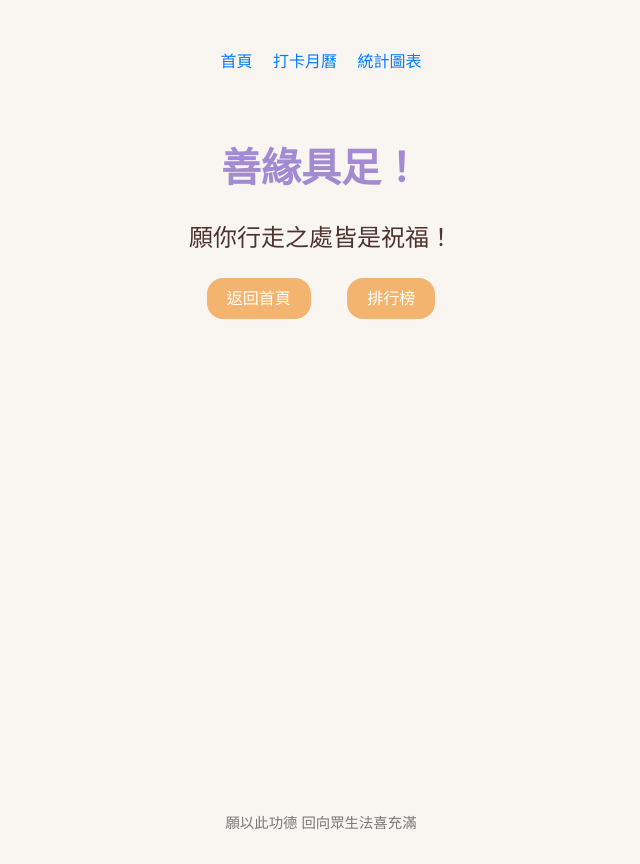
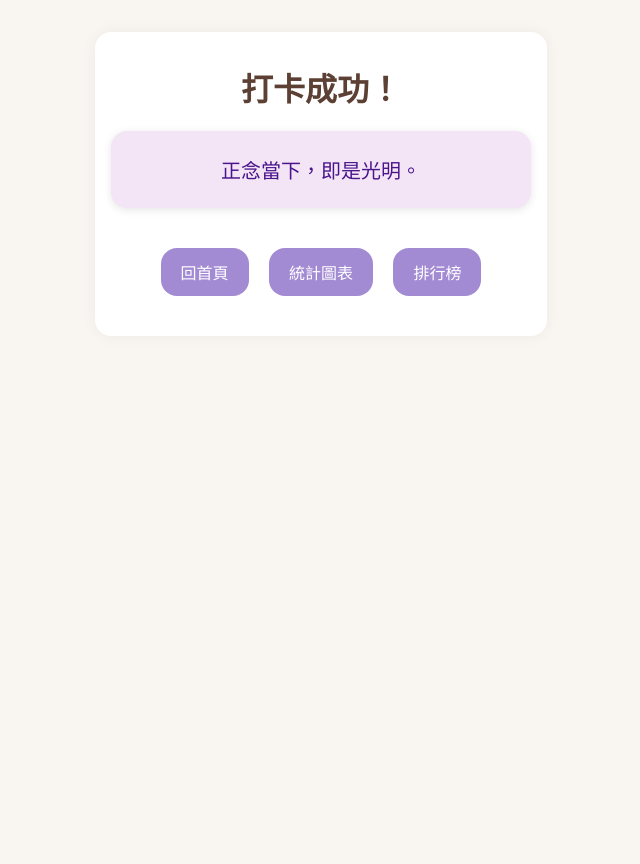
Before and after one commit to teresa0919/ddm-fy, a website: page success.html in a window 1280 px wide. Shown: the whole page, without its empty margins (319-959 px from the left). Drawn offline with Linux system fonts and the light colour scheme.

Commit message:
Add files via upload

```diff
--- a/success.html
+++ b/success.html
@@ -2,74 +2,66 @@
 <!DOCTYPE html>
 <html lang="zh-Hant">
 <head>
-  <meta charset="UTF-8">
+  <meta charset="UTF-8" />
+  <meta name="viewport" content="width=device-width, initial-scale=1.0"/>
   <title>打卡成功</title>
-  <meta name="viewport" content="width=device-width, initial-scale=1.0">
-  <link rel="stylesheet" href="style.css">
+  <link rel="stylesheet" href="style.css" />
   <style>
-    .blessing-box {
+    .success-box {
       text-align: center;
-      margin-top: 4rem;
+      padding: 2rem 1rem;
     }
-    .blessing-box h1 {
-      font-size: 2.5rem;
-      color: #a38bd4;
-      margin-bottom: 1rem;
-    }
-    .blessing-box p {
-      font-size: 1.5rem;
-      color: #4e342e;
+    .quote {
+      font-size: 1.25rem;
+      background-color: #f3e5f5;
+      border-radius: 1rem;
+      padding: 1.5rem;
+      margin: 1rem auto;
+      color: #4a148c;
+      max-width: 400px;
+      box-shadow: 0 2px 8px rgba(0,0,0,0.1);
     }
     .buttons {
-      text-align: center;
       margin-top: 2rem;
     }
     .buttons a {
-      margin: 0 1rem;
-      color: white;
-      background: #f3b46f;
+      display: inline-block;
+      background: #a38bd4;
+      color: #fff;
       padding: 0.75rem 1.25rem;
+      margin: 0.5rem;
       border-radius: 1rem;
       text-decoration: none;
-      transition: 0.2s;
-    }
-    .buttons a:hover {
-      background: #e69f4d;
+      font-size: 1rem;
     }
   </style>
 </head>
 <body>
-  <header>
-    <nav>
-      <a href="index.html">首頁</a>
-      <a href="calendar.html">打卡月曆</a>
+  <div class="container success-box">
+    <h1>打卡成功！</h1>
+    <div class="quote" id="quoteDisplay">……</div>
+    <div class="buttons">
+      <a href="index.html">回首頁</a>
       <a href="chart.html">統計圖表</a>
-    </nav>
-  </header>
-
-  <main class="blessing-box">
-    <h1 id="blessing-title">功德圓滿！</h1>
-    <p id="blessing-text">願你日日清淨，念念安心！</p>
-
-    <div class="buttons">
-      <a href="index.html">返回首頁</a>
       <a href="leaderboard.html">排行榜</a>
     </div>
-  </main>
-
-  <footer>願以此功德 回向眾生法喜充滿</footer>
+  </div>
 
   <script>
-    const blessings = [
-      ["功德圓滿！", "願你日日清淨，念念安心！"],
-      ["福慧雙增！", "願你廣種福田，智慧光明！"],
-      ["法喜充滿！", "願你身心自在，善願成就！"],
-      ["願願圓滿！", "願你所有發願皆蒙加持！"],
-      ["善緣具足！", "願你行走之處皆是祝福！"]
+    const quotes = [
+      "一日不作，一日不食。",
+      "佛法在世間，不離世間覺。",
+      "念佛一聲，罪滅河沙。",
+      "隨喜功德，福慧雙增。",
+      "靜坐常思己過，閒談莫論人非。",
+      "莫忘初心，方得始終。",
+      "心淨則佛土淨，心安即是道場。",
+      "修行不離日常，持戒就在生活。",
+      "願以此功德，普及於一切。",
+      "正念當下，即是光明。"
     ];
-    const pick = blessings[Math.floor(Math.random() * blessings.length)];
-    document.getElementById("blessing-title").textContent = pick[0];
-    document.getElementById("blessing-text").textContent = pick[1];
+    const quote = quotes[Math.floor(Math.random() * quotes.length)];
+    document.getElementById("quoteDisplay").textContent = quote;
   </script>
 </body>
 </html>
```
Also changed, not shown: index.html (+1 -1 lines).
